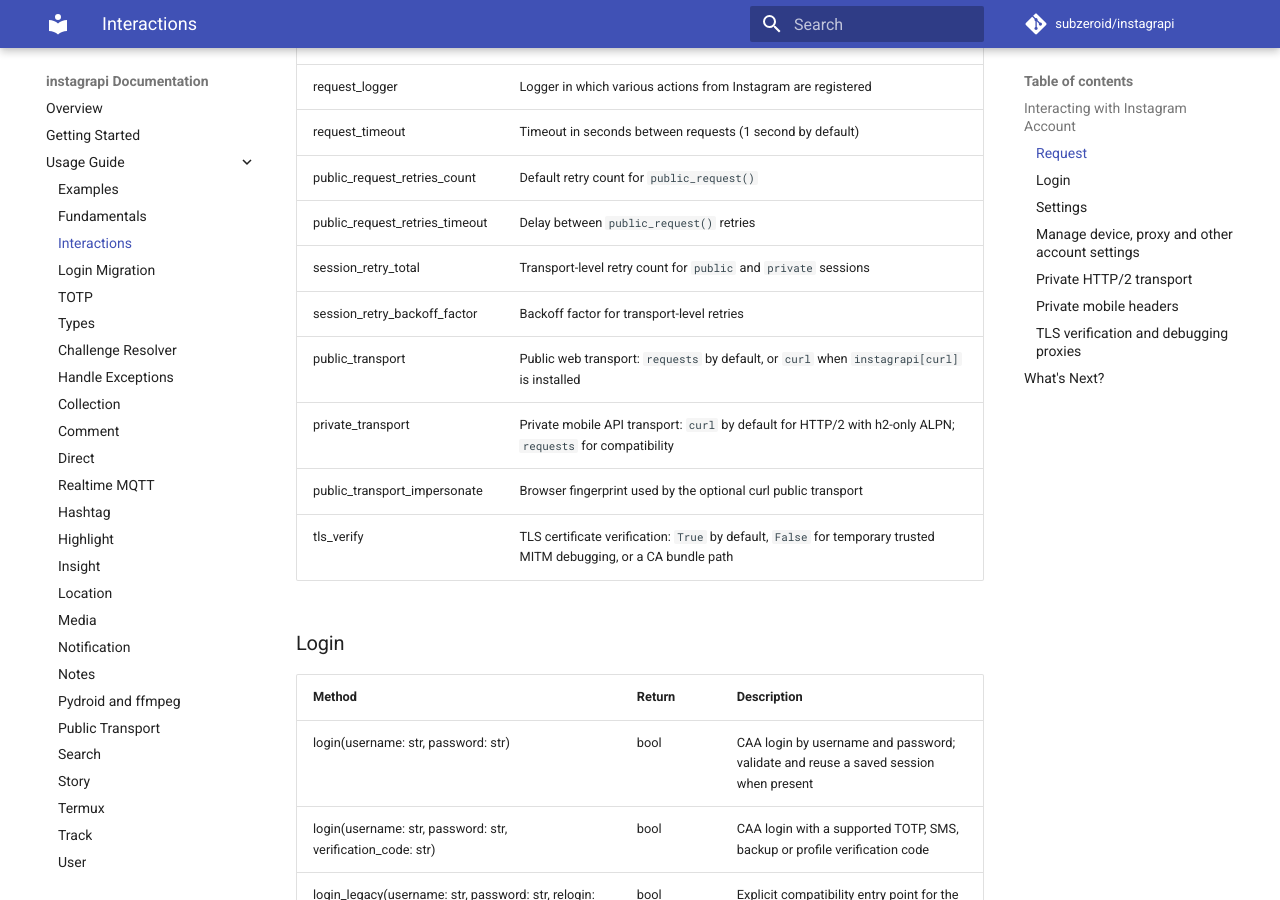
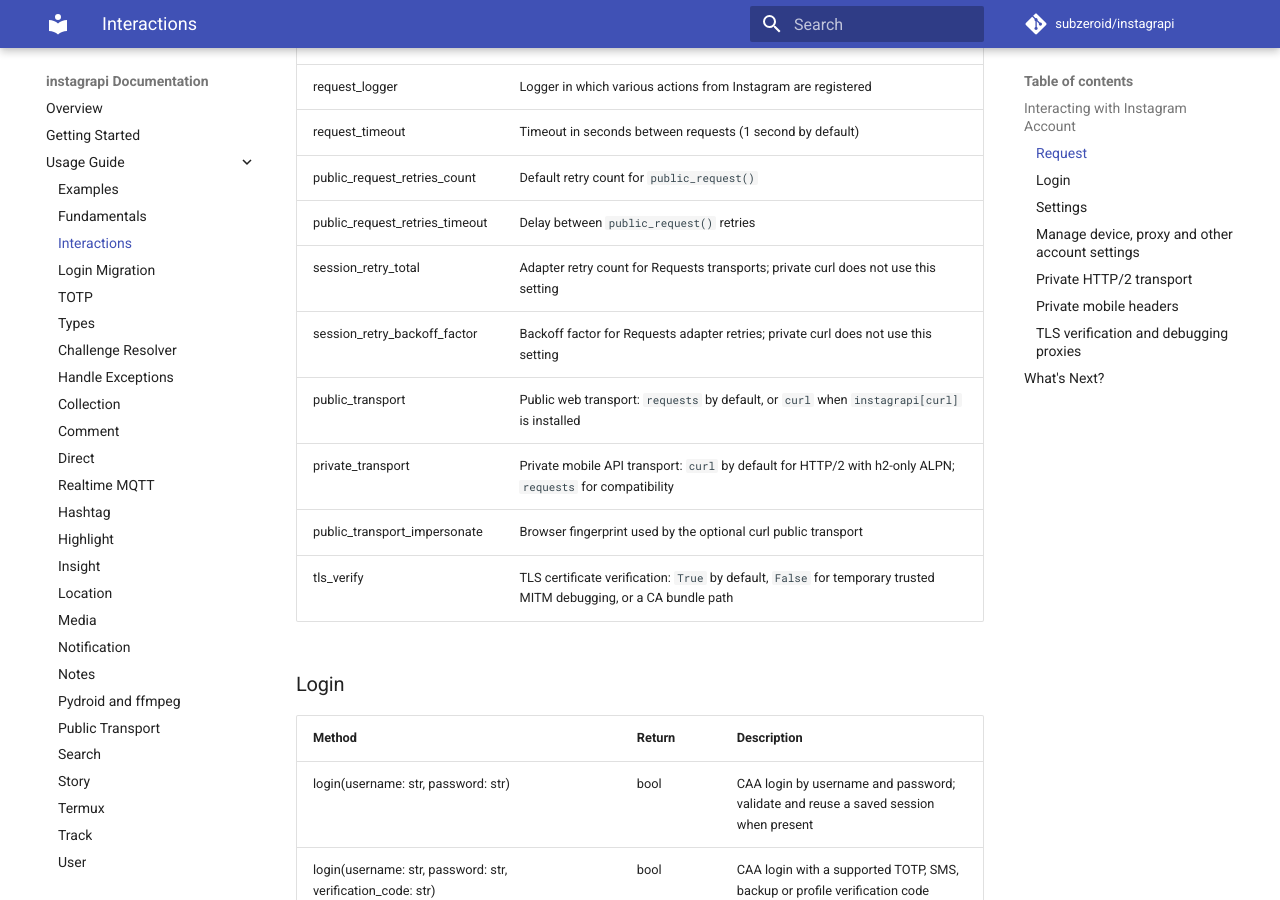
Before and after one commit to del-bestdev/instagrapi, an MkDocs documentation site: the page built from docs/usage-guide/interactions.md, in a window 1280 px wide and 900 px high, scrolled down 1687 px. Built offline with MkDocs 1.6.1 and Material for MkDocs 9.7.7, drawn with Linux system fonts in a browser that asks for light colours; comment, search, counter and statistics services are not loaded; the version menu is left out; some of the changed text lies outside the part shown.

Commit message:
docs: clarify CAA session and transport migration

````diff
--- a/docs/usage-guide/interactions.md
+++ b/docs/usage-guide/interactions.md
@@ -58,8 +58,8 @@ print(cl.user_info(cl.user_id))
 | request\_timeout    | Timeout in seconds between requests (1 second by default)
 | public\_request\_retries\_count | Default retry count for `public_request()`
 | public\_request\_retries\_timeout | Delay between `public_request()` retries
-| session\_retry\_total | Transport-level retry count for `public` and `private` sessions
-| session\_retry\_backoff\_factor | Backoff factor for transport-level retries
+| session\_retry\_total | Adapter retry count for Requests transports; private curl does not use this setting
+| session\_retry\_backoff\_factor | Backoff factor for Requests adapter retries; private curl does not use this setting
 | public\_transport | Public web transport: `requests` by default, or `curl` when `instagrapi[curl]` is installed
 | private\_transport | Private mobile API transport: `curl` by default for HTTP/2 with h2-only ALPN; `requests` for compatibility
 | public\_transport\_impersonate | Browser fingerprint used by the optional curl public transport
@@ -199,7 +199,7 @@ cl.set_retry_config(
 )
 ```
 
-For the default Requests transport, `session_retry_total` controls adapter-level attempts for `session_retry_statuses`. After those attempts are exhausted, instagrapi receives the final response and raises its normal typed exception, such as `ClientThrottledError` for HTTP 429. When adapter retries are enabled, `public_request()` does not start a second retry package for the same configured status; when `session_retry_total<=0`, the existing `public_request_retries_count` loop remains active. Connection, TLS, DNS, and timeout exhaustion remain transport errors because there is no final HTTP response to map. The optional curl public transport uses its own adapter and is unaffected by these urllib3 settings.
+For the Requests transport (`public_transport="requests"` by default, or explicitly `private_transport="requests"`), `session_retry_total` controls adapter-level attempts for `session_retry_statuses`. After those attempts are exhausted, instagrapi receives the final response and raises its normal typed exception, such as `ClientThrottledError` for HTTP 429. When adapter retries are enabled, `public_request()` does not start a second retry package for the same configured status; when `session_retry_total<=0`, the existing `public_request_retries_count` loop remains active. Connection, TLS, DNS, and timeout exhaustion remain transport errors because there is no final HTTP response to map. The optional curl public transport uses its own adapter and is unaffected by these urllib3 settings.
 
 For public web endpoints that are sensitive to browser TLS fingerprints, install the optional curl transport:
 
````
Also changed, not shown: other parts of docs/usage-guide/interactions.md (+1 -1 lines).
